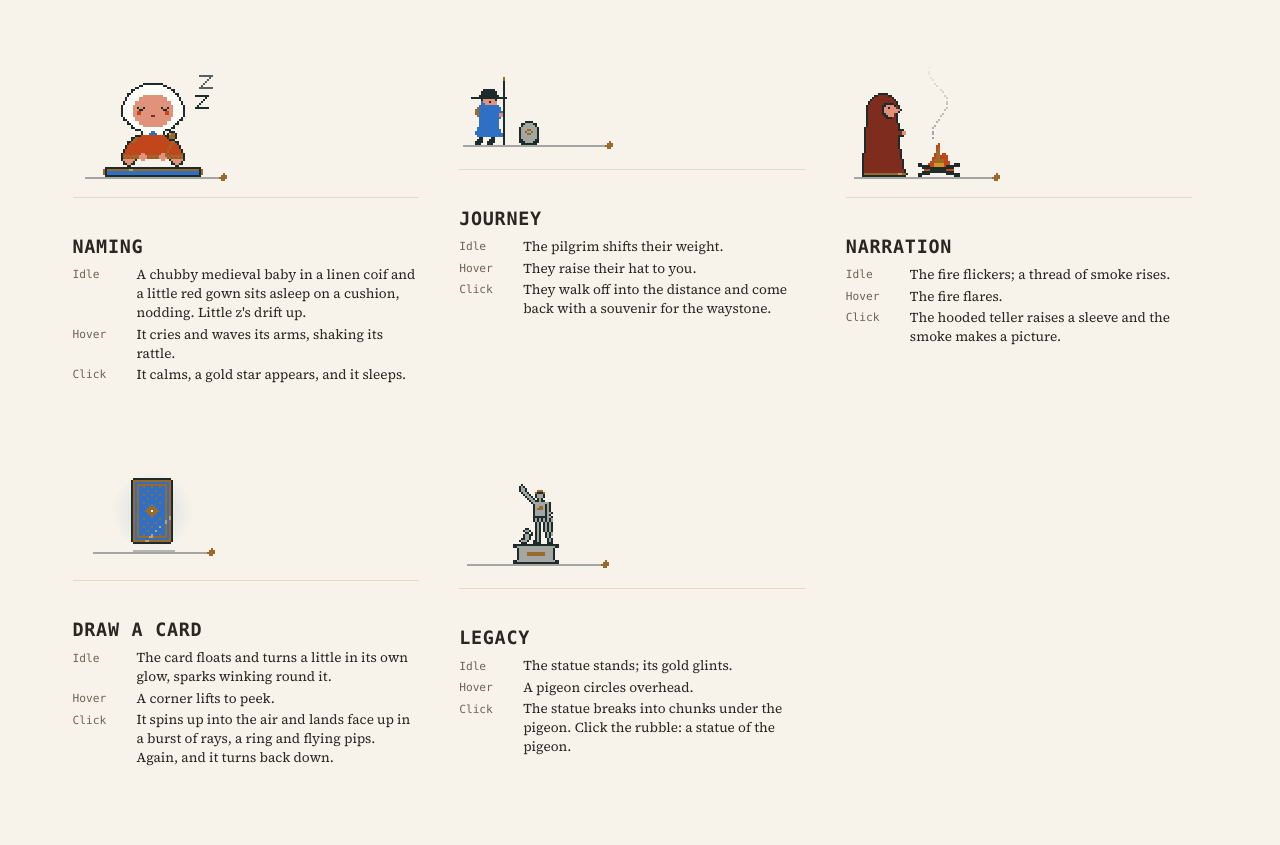
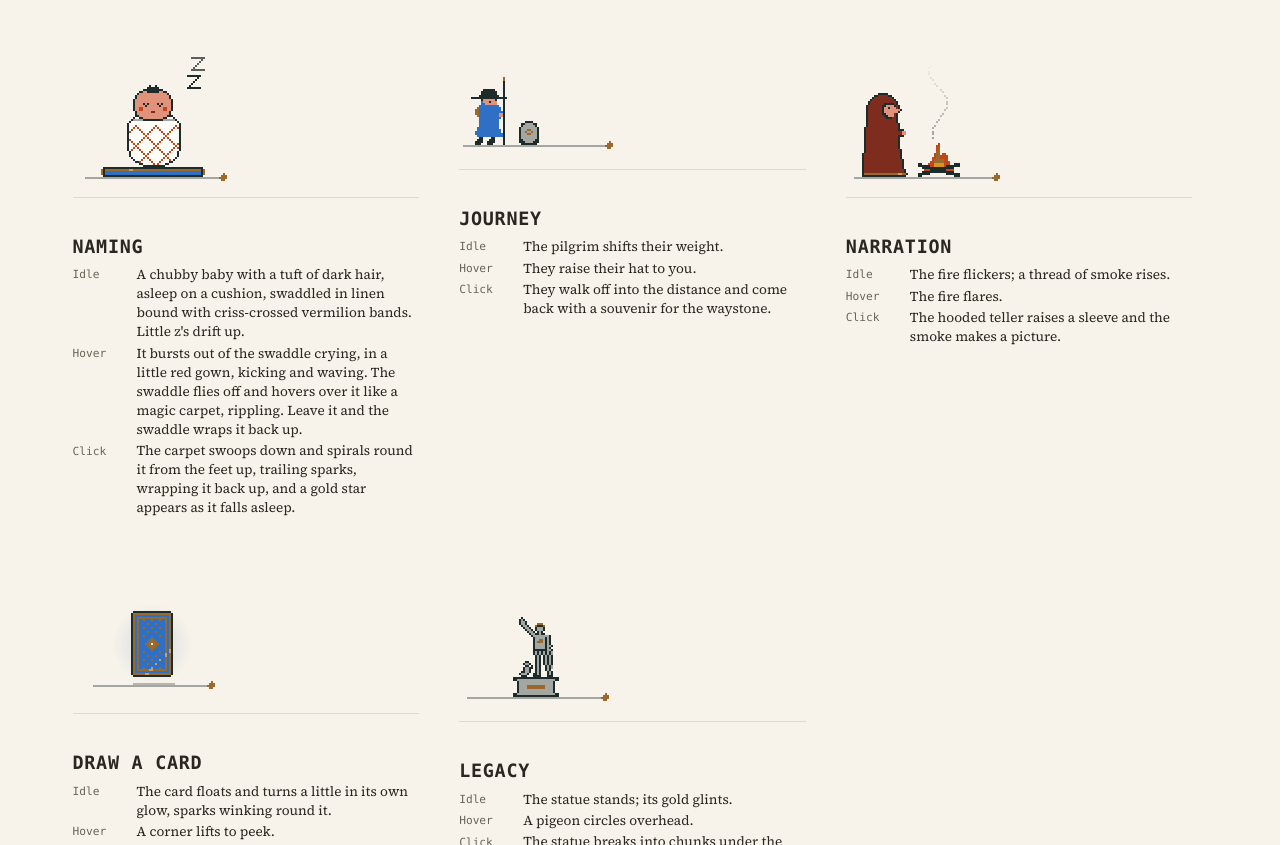
Before and after one commit to adamforbes/the-world-seed, a website: page art/scenes/marginalia.html in a window 1280 px wide. Shown: the part 2159-3004 px from the top of the page. Drawn offline with Linux system fonts and the light colour scheme.

Commit message:
Swaddle the baby, and let the cormorant be clicked mid-hop
The Naming baby is now swaddled in banded linen. At a hover it bursts out
crying and the swaddle hovers over it like a magic carpet; at a click, or
when left alone, the carpet spirals back round it and wraps it up.

A click on the cormorant now works while it's hopping away from the
pointer: it stops where it is and leaps.

Co-Authored-By: Claude Opus 5.5 <noreply@anthropic.com>

```diff
--- a/art/scenes/marginalia.html
+++ b/art/scenes/marginalia.html
@@ -96,7 +96,7 @@
     <article>
       <figure data-scene="m-naming" aria-hidden="true"></figure>
       <h2>Naming</h2>
-      <dl><dt>Idle</dt><dd>A chubby medieval baby in a linen coif and a little red gown sits asleep on a cushion, nodding. Little z's drift up.</dd><dt>Hover</dt><dd>It cries and waves its arms, shaking its rattle.</dd><dt>Click</dt><dd>It calms, a gold star appears, and it sleeps.</dd></dl>
+      <dl><dt>Idle</dt><dd>A chubby baby with a tuft of dark hair, asleep on a cushion, swaddled in linen bound with criss-crossed vermilion bands. Little z's drift up.</dd><dt>Hover</dt><dd>It bursts out of the swaddle crying, in a little red gown, kicking and waving. The swaddle flies off and hovers over it like a magic carpet, rippling. Leave it and the swaddle wraps it back up.</dd><dt>Click</dt><dd>The carpet swoops down and spirals round it from the feet up, trailing sparks, wrapping it back up, and a gold star appears as it falls asleep.</dd></dl>
     </article>
     <article>
       <figure data-scene="m-journey" aria-hidden="true"></figure>
--- a/assets/scenes/marginalia.js
+++ b/assets/scenes/marginalia.js
@@ -17,8 +17,9 @@
 //   m-nations    a flag the wind snaps out; lightning burns it, a new one rises
 //   m-qualities  a portrait whose eyes follow you, repainted at a click: the
 //                Wise king, the Holy saint, the Cruel tyrant, the Fallen
-//   m-naming     a chubby medieval baby asleep on a cushion, who cries at a
-//                hover and calms at a click
+//   m-naming     a swaddled baby asleep on a cushion, who bursts out of the
+//                swaddle crying at a hover; at a click the swaddle flies
+//                back round it like a magic carpet
 //   m-journey    a pilgrim who walks off and comes back with a souvenir
 //   m-narration  a fortune-teller whose fire smokes out pictures
 //   m-card       a face-down card that peeks, and flips to a random suit
@@ -1159,60 +1160,92 @@
     });
   }
 
-  // ---------- Naming: a sleeping baby ----------
+  // ---------- Naming: a swaddled baby ----------
 
   {
-    const BASE = 66, BX = 18, BY = BASE - 47;
-    // A chubby baby out of a manuscript, asleep sitting up on a cushion: a
-    // linen coif tied with a lapis bow, rosy cheeks, a little red gown
-    // trimmed in gold, toes peeking out. E eyes, C cheeks, M mouth.
-    const BABY = art(`
-      .................##########.................
-      ...............##wwwwwwwwww##...............
-      .............##wwwwwwwwwwwwww##.............
-      ...........##wwwwwwwwwwwwwwwwww##...........
-      ...........#wwwwwwwwwwwwwwwwwwww#...........
-      .........##wwwwwwwwwwwwwwwwwwwwww##.........
-      .........#wwwwwwwppppppppppwwwwwww#.........
-      ........#wwwwwwppppppppppppppwwwwww#........
-      ........#wwwwwwppppppppppppppwwwwww#........
-      .......#wwwwwppppppppppppppppppwwwww#.......
-      .......#wwwwwppppppppppppppppppwwwww#.......
-      ......#wwwwwppppppppppppppppppppwwwww#......
-      ......#wwwwwppEppEppppppppEppEppwwwww#......
-      ......#wwwwwpppEEppppppppppEEpppwwwww#......
-      ......#wwwwwppCCppppppppppppCCppwwwww#......
-      ......#wwwwwppCCppppppppppppCCppwwwww#......
-      ......#wwwwwpppppppppMMpppppppppwwwww#......
-      .......#wwwwwppppppppppppppppppwwwww#.......
-      .......##wwwwppppppppppppppppppwwww##.......
-      .........#wwwwwppppppppppppppwwwww#.........
-      .........##wwwwppppppppppppppwwww##.........
-      ...........#wwwwwppppppppppwwwww#...........
-      ...........##wwwwwwwwwwwwwwwwww##...........
-      .............###wwwwwwwwwwww###.............
-      ................#wwwwbbwwww#................
-      ................#wwwbbbbwww#................
-      .............###rrrrrrrrrrrr###.............
-      ...........##grrrrrrrrrrrrrrrrg##...........
-      ...........#ggrrrrrrrrrrrrrrrrgg#...........
-      .........##ggrrrrrrrrrrrrrrrrrrgg##.........
-      .........#rrrrrrrrrrrrrrrrrrrrrrrr#.........
-      ........#rrrrrrrrrrrrrrrrrrrrrrrrrr#........
-      ........#rrrrrrrrrrrrrrrrrrrrrrrrrr#........
-      .......#rrrrrrrrrrrrrrrrrrrrrrrrrrrr#.......
-      .......#rrrrrrrrrrrrrrrrrrrrrrrrrrrr#.......
-      ......#rrrrrrrrrrrrrrrrrrrrrrrrrrrrrr#......
-      ......#gggggggggggggggggggggggggggggg#......
-      ......#rgrgrgrgrgrgrgrgrgrgrgrgrgrgrg#......
-      ......#pppppp#................#pppppp#......
-      .......#pppp#..................#pppp#.......
-      .......##pp##..................##pp##.......
-      .........##......................##.........
-    `);
-    const HEAD = BABY.slice(0, 26), BODY = BABY.slice(26);
-    const SHOULDERS = [[BX + 12, BY + 30], [BX + 31, BY + 30]];
-    const CUSHION = BY + BABY.length;
+    const BASE = 66, MID = 39.5, HX = 29, HY = 20;
+    // A chubby sleeping baby: a tuft of dark hair (h), closed eyes (E), rosy
+    // cheeks (C) and a little mouth (M).
+    const HEAD = art(`
+      .........#..#.........
+      ........#h##h#........
+      ......##hhhhhh##......
+      ....##pphhhhhhpp##....
+      ...#pppppppppppppp#...
+      ..#pppppppppppppppp#..
+      ..#pppppppppppppppp#..
+      .#pppppppppppppppppp#.
+      .#pppppppppppppppppp#.
+      .#ppppEpEppppEpEpppp#.
+      .#pppppEppppppEppppp#.
+      .#ppCCppppppppppCCpp#.
+      .#ppCCppppppppppCCpp#.
+      ..#pppppppMMppppppp#..
+      ..#pppppppppppppppp#..
+      ...#pppppppppppppp#...
+      ....##pppppppppp##....
+      ......##########......
+    `);
+    // The swaddle: a linen bundle from the chin down, round at the shoulders
+    // and tapering to the feet, bound with criss-crossed vermilion bands.
+    const UY = HY + 15, UH = 26, CUSHION = UY + UH;
+    const half = (j) => {
+      const t = j / (UH - 1);
+      return t < 0.15 ? 9 + (t / 0.15) * 4 : t < 0.7 ? 13 : 13 - ((t - 0.7) / 0.3) ** 2 * 7;
+    };
+    const inBundle = (x, y) => y >= UY && y < UY + UH && Math.abs(x - MID) <= half(y - UY);
+    function bundleInk(x, y) {
+      if (!inBundle(x - 1, y) || !inBundle(x + 1, y) || !inBundle(x, y - 1) || !inBundle(x, y + 1)) return '#';
+      const j = y - UY;
+      if (j === 2) return 'f';
+      const c = Math.floor(x), a = (((c + y) % 10) + 10) % 10, b = (((c - y) % 10) + 10) % 10;
+      return j > 4 && (a === 0 || b === 0) ? 'r' : 'w';
+    }
+    // Under it, crying, a little red gown with a gold hem, and bare feet.
+    const gownHalf = (j) => 7 + j * 0.2;
+    const inGown = (x, y) => y >= UY && y < UY + UH - 3 && Math.abs(x - MID) <= gownHalf(y - UY);
+    function gownInk(x, y) {
+      if (!inGown(x - 1, y) || !inGown(x + 1, y) || !inGown(x, y - 1) || !inGown(x, y + 1)) return '#';
+      const j = y - UY;
+      return j < 3 ? 'w' : j >= UH - 6 ? 'g' : 'r';
+    }
+    const FOOT = art(`
+      #pp#
+      pppp
+      .pp.
+    `);
+    // A chubby arm in a red sleeve, with a little hand.
+    function arm(p, [x0, y0], [x1, y1]) {
+      const n = Math.ceil(Math.hypot(x1 - x0, y1 - y0) * 2);
+      for (const [r, ink] of [[2.8, '#'], [1.9, 'r']]) for (let k = 0; k <= n; k++) {
+        const x = lerp(x0, x1, k / n), y = lerp(y0, y1, k / n);
+        for (let dy = -3; dy <= 3; dy++) for (let dx = -3; dx <= 3; dx++) if (dx * dx + dy * dy <= r * r) p.px(x + dx, y + dy, ink);
+      }
+      for (let dy = -1; dy <= 1; dy++) for (let dx = -1; dx <= 1; dx++) if (dx * dx + dy * dy < 2) p.px(x1 + dx, y1 + dy, 'p');
+    }
+    // The swaddle flown free, like a magic carpet: the same banded linen,
+    // with gold tassels, a wave running down it and its folds in shadow.
+    function carpet(p, cx, cy, len, ph, tilt) {
+      const L = Math.max(3, Math.round(len)), x0 = Math.round(cx - L / 2);
+      const at = (i) => {
+        const u = i / Math.max(1, L - 1), edge = 0.6 + Math.abs(u - 0.5) * 1.6;
+        return cy + Math.sin(u * TAU * 1.1 - ph) * 2 * edge + (u - 0.5) * tilt;
+      };
+      let yl = 0, yr = 0;
+      for (let i = 0; i < L; i++) {
+        const y = Math.round(at(i)), fold = at(i + 1) - at(i - 1) > 0.5;
+        if (i === 0) yl = y;
+        if (i === L - 1) yr = y;
+        for (let k = -4; k <= 3; k++) {
+          const x = x0 + i, a = (((x + k) % 10) + 10) % 10, b = (((x - k) % 10) + 10) % 10;
+          p.px(x, y + k, k === -4 || k === 3 ? '#' : a === 0 || b === 0 ? 'r' : fold ? 'f' : 'w');
+        }
+      }
+      const sway = Math.round(Math.sin(ph * 1.3));
+      for (const [x, y, d] of [[x0 - 1, yl, -1], [x0 + L, yr, 1]]) {
+        for (const k of [-3, -1, 1]) { p.px(x, y + k, 'g'); p.px(x + d, y + k + sway, 'g'); }
+      }
+    }
     const Z = [art(`
       #####
       ....#
@@ -1252,98 +1285,133 @@
       ggg....ggg
       gg......gg
     `)];
-    // A little hand, centred on a point.
-    const HAND = art(`
-      .pp.
-      pppp
-      pppp
-      .pp.
-    `);
-    const hand = (p, x, y) => p.sprite(HAND, Math.round(x) - 2, Math.round(y) - 2);
-    // A chubby arm in a red sleeve, with a little hand on the end.
-    function arm(p, [x0, y0], [x1, y1]) {
-      const n = Math.ceil(Math.hypot(x1 - x0, y1 - y0) * 2);
-      for (const [r, ink] of [[3.4, '#'], [2.4, 'r']]) for (let k = 0; k <= n; k++) {
-        const x = lerp(x0, x1, k / n), y = lerp(y0, y1, k / n);
-        for (let dy = -4; dy <= 4; dy++) for (let dx = -4; dx <= 4; dx++) if (dx * dx + dy * dy <= r * r) p.px(x + dx, y + dy, ink);
-      }
-      hand(p, x1, y1);
-    }
+    // The carpet hovers here while the baby cries.
+    const HOVER = [MID, 11], BURST = 10, WRAP = 30, CLOTH = 36;
 
     drollery('naming', {
-      span: [8, 4, 76, 66],
+      span: [2, 1, 78, 66],
       h: 70,
-      make: () => ({ soothed: false, starAt: -999, zs: [], tears: [], nextZ: 20 }),
+      make: () => ({ mode: 'sleep', at: -999, soothed: false, starAt: -999, zs: [], tears: [], nextZ: 20 }),
       update(st, step, pointer) {
-        const crying = pointer && !st.soothed;
-        if (!crying && step >= st.nextZ && step - st.starAt > 30) {
+        const a = step - st.at;
+        if (st.mode === 'sleep' && pointer && !st.soothed) { st.mode = 'burst'; st.at = step; }
+        else if (st.mode === 'burst' && a >= BURST) { st.mode = 'cry'; st.at = step; }
+        else if (st.mode === 'wrap' && a >= WRAP) { st.mode = 'sleep'; st.at = step; if (st.star) st.starAt = step; }
+        if (st.mode === 'sleep' && step >= st.nextZ && step - st.starAt > 30) {
           st.zs.push({ born: step, big: st.zs.length % 2 });
           st.nextZ = step + 42;
         }
         st.zs = st.zs.filter((z) => step - z.born < 80);
-        if (crying && step % 4 === 0) {
+        if (st.mode === 'cry' && step % 4 === 0) {
           const side = (step / 4) % 2 ? 1 : -1;
-          st.tears.push({ x: BX + (side > 0 ? 29 : 14), y: BY + 14, vx: side * (0.7 + R('tear', step) * 0.6), vy: -0.8 });
+          st.tears.push({ x: HX + (side > 0 ? 15 : 6), y: HY + 10, vx: side * (0.7 + R('tear', step) * 0.6), vy: -0.8 });
         }
         for (const t of st.tears) { t.vy += 0.2; t.x += t.vx; t.y += t.vy; }
         st.tears = st.tears.filter((t) => t.y < BASE);
       },
-      leave(st) { st.soothed = false; },
+      // Left alone it's wrapped back up; calmed with a click, it gets a star too.
+      leave(st, step) {
+        st.soothed = false;
+        if (st.mode === 'burst' || st.mode === 'cry') { st.mode = 'wrap'; st.at = step; st.star = false; }
+      },
       click(st, step) {
-        st.soothed = true;
-        st.starAt = step;
-        st.nextZ = step + 36;
-      },
-      draw(p, st, { step, calm, pointer }) {
-        const crying = pointer && !st.soothed && !calm;
+        if (st.mode !== 'burst' && st.mode !== 'cry') return;
+        st.mode = 'wrap'; st.at = step; st.star = true; st.soothed = true; st.nextZ = step + WRAP + 30;
+      },
+      draw(p, st, { step, calm }) {
         rule(p, 6, 72, BASE);
+        const a = step - st.at, mode = st.mode;
         // The cushion: lapis, edged and tasselled in gold.
-        for (let y = CUSHION; y < BASE; y++) for (let x = BX - 2; x <= BX + 45; x++) {
-          const edge = y === CUSHION || y === BASE - 1 || x === BX - 2 || x === BX + 45;
+        for (let y = CUSHION; y < BASE; y++) for (let x = 15; x <= 64; x++) {
+          const edge = y === CUSHION || y === BASE - 1 || x === 15 || x === 64;
           p.px(x, y, edge ? '#' : y === CUSHION + 1 ? 'g' : 'b');
         }
-        for (const x of [BX - 3, BX + 46]) for (let y = CUSHION + 1; y <= CUSHION + 3; y++) p.px(x, y, 'g');
-        // Asleep, its head nods; crying, it bounces and waves its arms.
-        const nod = !calm && !crying && Math.sin((step / 72) * TAU) > 0.2 ? 1 : 0;
-        const hop = crying && (step >> 2) % 2 ? -2 : 0;
-        p.sprite(BODY, BX, BY + 26 + hop);
-        const flail = (step >> 2) % 2;
-        const hands = crying
-          ? [[BX + (flail ? 5 : 7), BY + (flail ? 19 : 27)], [BX + (flail ? 38 : 40), BY + (flail ? 27 : 19)]]
-          : [[BX + 17, BY + 37], [BX + 27, BY + 37]];
-        // Its arms wave when it cries; asleep, its hands rest in its lap.
-        if (crying) SHOULDERS.forEach((s, i) => arm(p, [s[0], s[1] + hop], [hands[i][0], hands[i][1] + hop]));
-        else for (const [hx, hy] of hands) hand(p, hx, hy);
-        // A little gold rattle in its hand, shaken when it cries.
-        const [rx, ry] = [hands[1][0] + 1, hands[1][1] + hop - 1], shake = crying ? (step % 2 ? 2 : -2) : 0;
-        p.line(rx, ry, rx + 3 + shake, ry - 7, 'g');
-        const [bx, by] = [rx + 3 + shake, ry - 10];
-        for (let oy = -2; oy <= 2; oy++) for (let ox = -2; ox <= 2; ox++) {
-          if (ox * ox + oy * oy > 5) continue;
-          p.px(bx + ox, by + oy, ox === -1 && oy === -1 ? 'glint' : ox * ox + oy * oy > 2 ? '#' : 'g');
-        }
-        p.sprite(HEAD, BX, BY + nod + hop, { map: { E: '#', C: 'r', M: 'm' } });
+        for (const x of [14, 65]) for (let y = CUSHION + 1; y <= CUSHION + 3; y++) p.px(x, y, 'g');
+        // How much of it is swaddled, from the feet up, and where the carpet is.
+        let wrapped = 1, cloth = null;
+        const ph = step * 0.35;
+        if (mode === 'burst') {
+          const t = a / BURST, s = smooth(t);
+          wrapped = 1 - t;
+          cloth = { x: lerp(MID, HOVER[0], s) + Math.sin(t * TAU) * 14 * (1 - t), y: lerp(UY + UH / 2, HOVER[1], s), len: lerp(8, CLOTH, s), tilt: Math.sin(t * TAU * 1.5) * 4, front: Math.cos(t * TAU) > 0 };
+        } else if (mode === 'cry') {
+          wrapped = 0;
+          cloth = { x: HOVER[0], y: HOVER[1] + Math.round(Math.sin(step * 0.15)), len: CLOTH, tilt: Math.sin(step * 0.09) * 3, front: true };
+        } else if (mode === 'wrap') {
+          // The carpet swoops down to the feet, then spirals up round the
+          // baby, wrapping it as it goes and growing shorter.
+          const u = a / WRAP;
+          if (u < 0.25) {
+            const s = smooth(u / 0.25);
+            wrapped = 0;
+            cloth = { x: lerp(HOVER[0], MID - 17, s), y: lerp(HOVER[1], UY + UH - 4, s) - Math.sin(s * Math.PI) * 6, len: CLOTH, tilt: lerp(0, 10, s), front: true };
+          } else {
+            const v = (u - 0.25) / 0.75, phi = v * TAU * 2.5;
+            wrapped = smooth(v);
+            cloth = { x: MID - 17 * Math.cos(phi), y: UY + UH - 4 - wrapped * (UH - 6), len: 4 + (CLOTH - 4) * (1 - wrapped), tilt: 6 * Math.cos(phi), front: Math.sin(phi) > 0, phi };
+          }
+        }
+        const crying = mode === 'burst' || mode === 'cry';
+        const hop = mode === 'cry' && !calm && (step >> 2) % 2 ? -1 : 0;
+        const nod = mode === 'sleep' && !calm && Math.sin((step / 72) * TAU) > 0.2 ? 1 : 0;
+        const line = UY + UH - wrapped * UH;
+        if (cloth && !cloth.front) carpet(p, cloth.x, cloth.y, cloth.len, ph, cloth.tilt);
+        // Under the swaddle: the gown, kicking feet and flailing arms.
+        if (wrapped < 1) {
+          for (let y = UY; y < UY + UH - 3; y++) for (let x = MID - 13; x <= MID + 13; x++) {
+            if (inGown(x, y) && y < line) p.px(x, y + hop, gownInk(x, y));
+          }
+          const kick = crying && !calm ? (step >> 2) % 2 : 0;
+          if (line > UY + UH - 3) {
+            p.sprite(FOOT, Math.round(MID) - 7, UY + UH - 3 - kick);
+            p.sprite(FOOT, Math.round(MID) + 3, UY + UH - 3 - (1 - kick));
+          }
+          if (line > UY + 8) {
+            const tuck = clamp(wrapped / 0.6), flail = (step >> 2) % 2;
+            for (const side of [-1, 1]) {
+              const up = (side > 0) === !!flail;
+              const hx = lerp(MID + side * (up ? 15 : 17), MID + side * 5, tuck), hy = lerp(UY + (up ? -6 : 3), UY + 9, tuck);
+              arm(p, [MID + side * 6, UY + 4 + hop], [hx, hy + hop]);
+            }
+          }
+        }
+        // The swaddle itself.
+        if (wrapped > 0) {
+          for (let y = Math.ceil(line); y < UY + UH; y++) for (let x = MID - 13; x <= MID + 13; x++) {
+            if (inBundle(x, y)) p.px(x, y, bundleInk(x, y));
+          }
+        }
+        p.sprite(HEAD, HX, HY + nod + hop, { map: { h: 'k', E: '#', C: 'r', M: 'm' } });
         if (crying) {
-          // Its mouth wide open, its eyes squeezed, a wail round its head and
-          // tears flying off.
-          for (let oy = 0; oy < 4; oy++) for (let ox = 0; ox < 4; ox++) {
-            if ((ox === 0 || ox === 3) && (oy === 0 || oy === 3)) continue;
-            p.px(BX + 20 + ox, BY + 16 + oy + hop, 'm');
-          }
-          if ((step >> 2) % 2) for (const ang of [-2.6, -1.57, -0.54]) {
-            const [cx, cy] = [BX + 21.5, BY + 12 + hop];
-            p.line(cx + Math.cos(ang) * 24, cy + Math.sin(ang) * 18, cx + Math.cos(ang) * 28, cy + Math.sin(ang) * 22, '#');
+          // Mouth wide open, tears flying.
+          for (let oy = 0; oy < 3; oy++) for (let ox = 0; ox < 4; ox++) {
+            if ((ox === 0 || ox === 3) && oy !== 1) continue;
+            p.px(HX + 9 + ox, HY + 12 + oy + hop, 'm');
           }
           for (const t of st.tears) { p.px(t.x, t.y, 'b'); p.px(t.x, t.y - 1, 'b'); }
         }
+        if (cloth && cloth.front) carpet(p, cloth.x, cloth.y, cloth.len, ph, cloth.tilt);
+        // While it wraps, a band runs from the carpet to the swaddle, and
+        // sparks trail it.
+        if (mode === 'wrap' && cloth.phi !== undefined) {
+          const ex = MID + Math.sign(cloth.x - MID || 1) * half(clamp(line - UY, 0, UH - 1)), ey = line;
+          for (let k = 0; k <= 8; k++) {
+            const x = lerp(cloth.x, ex, k / 8), y = lerp(cloth.y, ey, k / 8);
+            p.px(x, y - 1, 'w'); p.px(x, y, 'r'); p.px(x, y + 1, 'w');
+          }
+          if (!calm) for (let k = 1; k <= 4; k++) {
+            const ph2 = cloth.phi - k * 0.5;
+            p.px(MID - 19 * Math.cos(ph2), cloth.y + k * 1.5 + Math.sin(k * 3 + step) * 2, k % 2 ? 'glint' : 'g', 1 - k / 5);
+          }
+        }
         for (const z of st.zs) {
-          const a = step - z.born;
-          p.sprite(Z[z.big], BX + 38 + a * 0.15 + Math.sin(a * 0.1) * 3, BY + 10 - a * 0.25, { alpha: a < 10 ? a / 10 : clamp(1 - (a - 50) / 30) });
+          const t = step - z.born;
+          p.sprite(Z[z.big], HX + 23 + t * 0.15 + Math.sin(t * 0.1) * 3, HY - 2 - t * 0.2, { alpha: t < 10 ? t / 10 : clamp(1 - (t - 50) / 30) });
         }
         const s = step - st.starAt;
         if (s >= 0 && s < 72) {
-          p.glow(BX + 22, BY - 8, 12, 'g', 0.3 * clamp(1 - (s - 40) / 32));
-          p.sprite(STAR[(step >> 3) % 2], BX + 17, Math.round(BY - 4 - 10 * smooth(clamp(s / 12))), { alpha: clamp(1 - (s - 50) / 22) });
+          p.glow(MID, HY - 8, 12, 'g', 0.3 * clamp(1 - (s - 40) / 32));
+          p.sprite(STAR[(step >> 3) % 2], Math.round(MID) - 5, Math.round(HY - 4 - 12 * smooth(clamp(s / 12))), { alpha: clamp(1 - (s - 50) / 22) });
         }
       },
     });
--- a/assets/scenes/mascots.js
+++ b/assets/scenes/mascots.js
@@ -525,7 +525,7 @@
         if (st.move && step - st.move.at >= st.move.dur) {
           st.x = st.move.to;
           st.move = null;
-          st.rest = step + 3;
+          st.rest = step + 6;
         }
         if (!pointer || st.move || step < st.rest || step - st.flyAt < FLY) return;
         const dx = pointer[0] - (st.x + BW / 2);
@@ -535,7 +535,18 @@
         if (to >= XMIN && to <= XMAX) st.move = { from: st.x, to, at: step, dur: HOP, flip: false };
         else st.move = { from: st.x, to: clamp(Math.round(pointer[0] - away * 18 - BW / 2), XMIN, XMAX), at: step, dur: FLIP, flip: true };
       },
-      click(st, step) { if (!st.move && step - st.flyAt >= FLY) st.flyAt = step; },
+      // A click works even mid-hop: it stops where it is and leaps, and
+      // stays put a moment after.
+      click(st, step) {
+        if (step - st.flyAt < FLY) return;
+        if (st.move) {
+          const { from, to, at, dur, flip } = st.move, t = clamp((step - at) / dur);
+          st.x = Math.round(lerp(from, to, flip ? smooth(t) : t));
+          st.move = null;
+        }
+        st.flyAt = step;
+        st.rest = step + FLY + 12;
+      },
       draw(p, st, { step, calm, pointer }) {
         rule(p, 4, 72, BASE);
         const f = step - st.flyAt, flying = f >= 0 && f < FLY;
```
Also changed, not shown: era-cards.html (+1 -1 lines).
